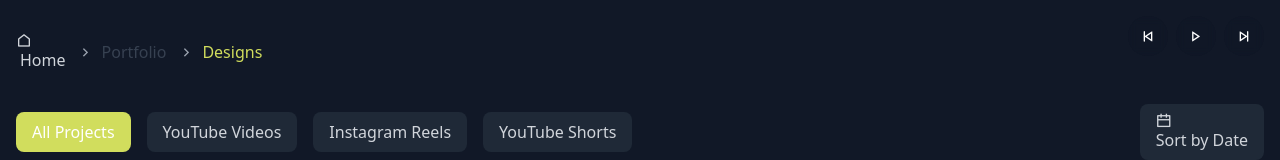
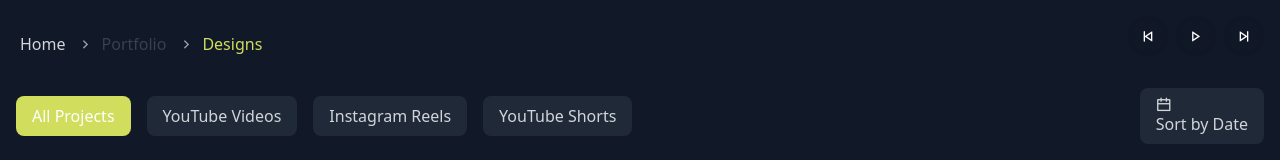
Before and after one commit to RishiRohanKalapala/naveen, a plain HTML site: page index.html in a window 1280 px wide. Shown: the top 160 px of the page. Drawn offline with nearby package versions, Linux system fonts and the light colour scheme.

Commit message:
Update index.html

```diff
--- a/index.html
+++ b/index.html
@@ -43,7 +43,7 @@ tailwind.config = {
 <ol class="inline-flex items-center space-x-1 md:space-x-3">
 <li class="inline-flex items-center">
 <a href="https://naveennunna.netlify.app/" class="text-gray-300 hover:text-primary">
-<i class="ri-home-line w-4 h-4 flex items-center justify-center"></i>
+
 <span class="ml-1">Home</span>
 </a>
 </li>
```
